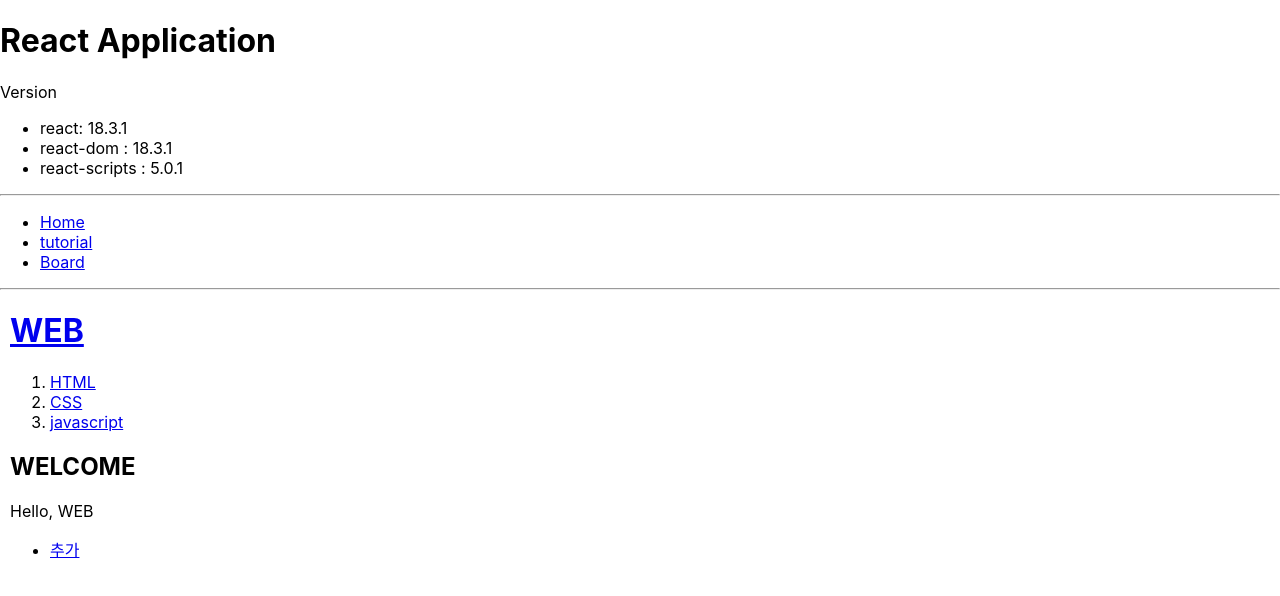
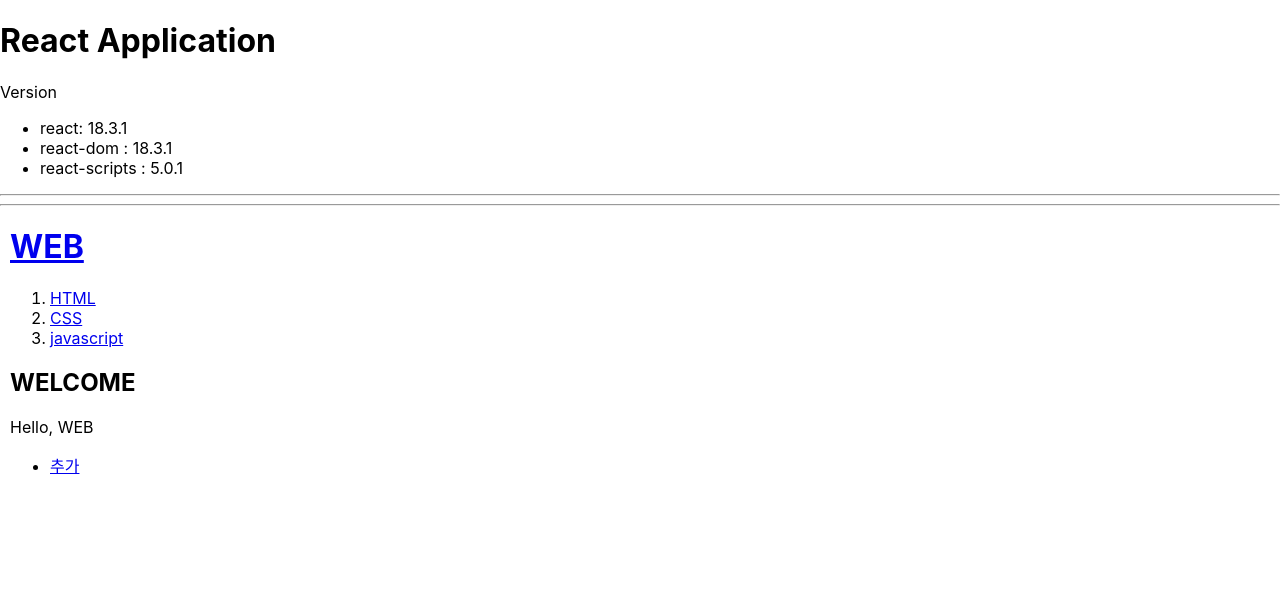
Before and after one commit to say-cheeeeze/std_react1, a React (Create React App) app: page / in a window 1280 px wide. Shown: the top 596 px of the page. Built offline with nearby package versions, Linux system fonts and the light colour scheme.

Commit message:
router 추가

```diff
--- a/src/pages/Layout.js
+++ b/src/pages/Layout.js
@@ -7,26 +7,16 @@
 	return (
 		<>
 			<hr/>
-			<ul>
-				<li>
-					<a href="/">Home</a>
-				</li>
-				<li>
-					<a href="/tutorial">tutorial</a>
-				</li>
-				<li>
-					<a href="/board">Board</a>
-				</li>
-			</ul>
+			{/*<Link to="/">Home</Link>*/}
+			{/*<Link to="/tutorial">Home</Link>*/}
+			{/*<Link to="/board">Board</Link>*/}
 			<BrowserRouter>
 				<hr/>
 				<Routes>
 					<Route path="/" element={ <Tutorial/> }>
-						<Route index element={ <Tutorial/> }/>
-						<Route path="tutorial" element={ <Tutorial/> }/>
 						<Route path="board" element={ <Board/> }/>
-						<Route path="*" element={ <NotFound/> }/>
 					</Route>
+					<Route path="*" element={ <NotFound/> }/>
 				</Routes>
 			</BrowserRouter>
 		</>
--- a/src/pages/NotFound.js
+++ b/src/pages/NotFound.js
@@ -1,7 +1,7 @@
 function NotFound() {
 	return (
 		<div>
-			<h2>Not Found</h2>
+			<h2>404-Not Found</h2>
 		</div>
 	)
 }
```
